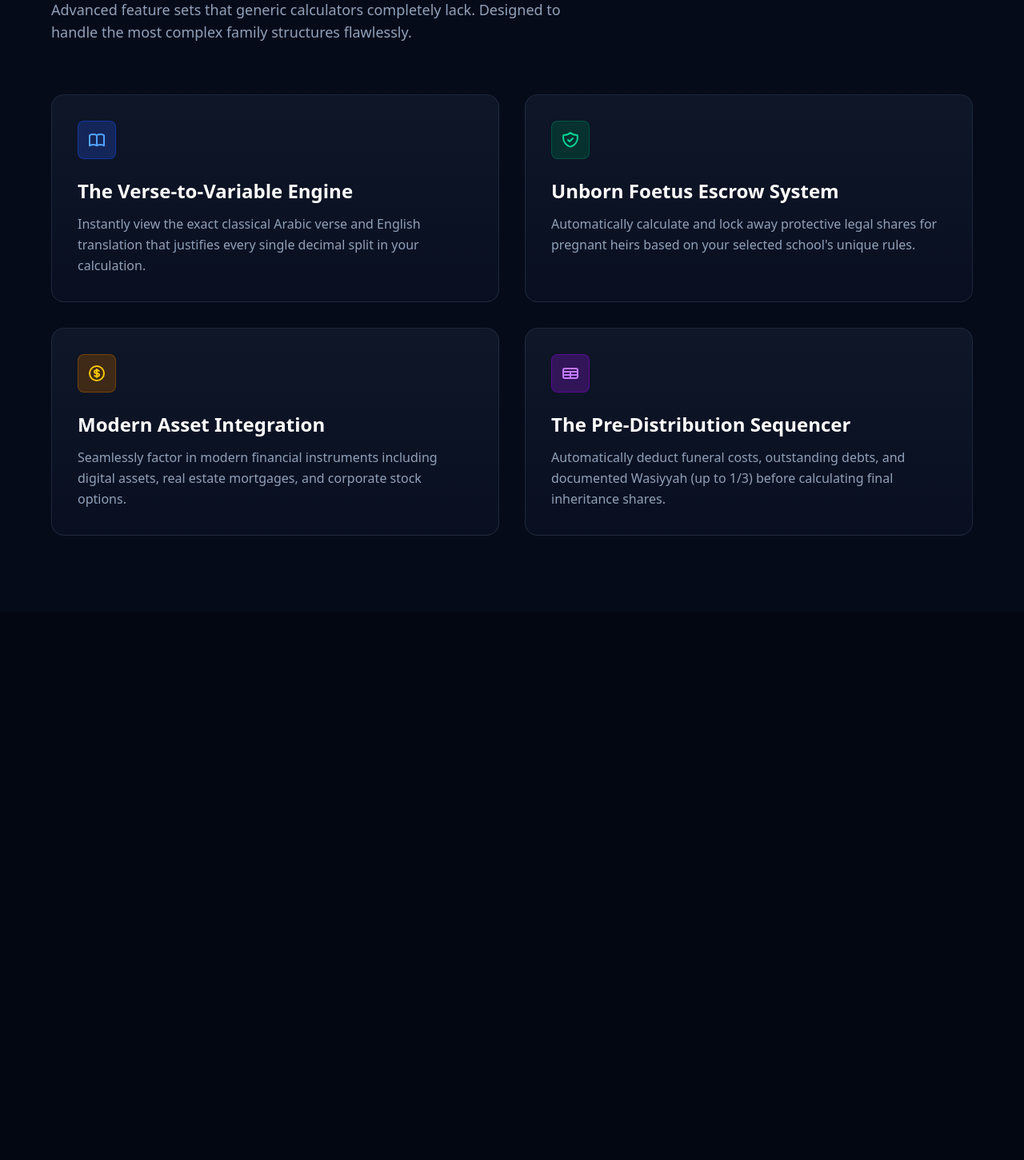
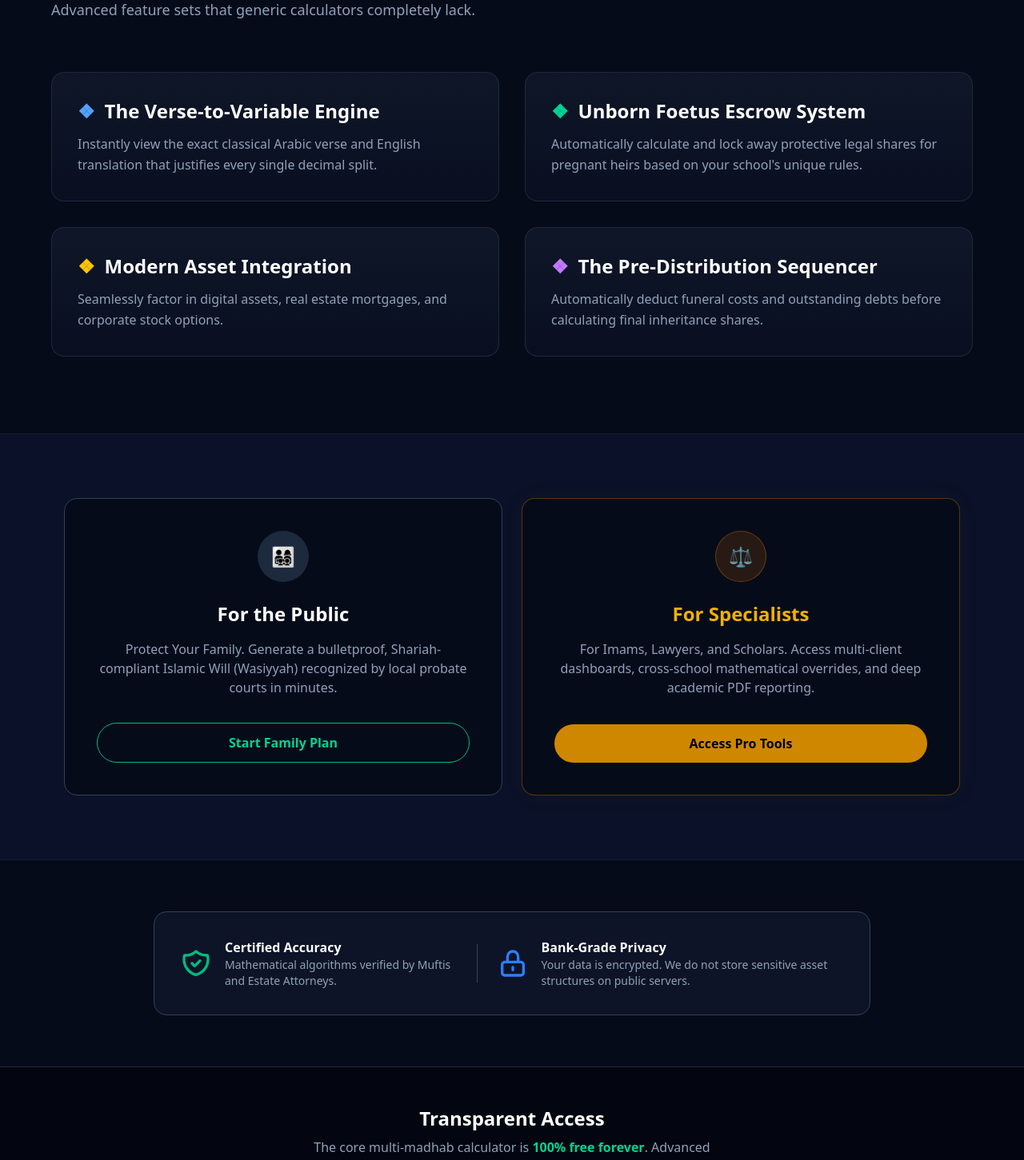
Before and after one commit to drmahmudma-bida/alrahbiyyah-pro, a Next.js app: page / in a window 1280 px wide. Shown: the part 1280-2731 px from the top of the page at 80% size. Before the commit the page ends 2046 px from the top, so only its background shows below. Built offline with nearby package versions, Linux system fonts and the light colour scheme.

Commit message:
Update page.tsx

```diff
--- a/src/app/page.tsx
+++ b/src/app/page.tsx
@@ -31,11 +31,6 @@ export default function LandingPage() {
             >
               Calculate Your Estate Now — 100% Free
             </Link>
-
-            <button className="inline-flex items-center justify-center px-8 py-4 text-lg font-semibold text-slate-300 bg-slate-800/50 rounded-full hover:bg-slate-700/50 hover:text-white transition-all duration-300 border border-slate-700 backdrop-blur-sm">
-              <svg className="w-5 h-5 mr-2" fill="none" stroke="currentColor" viewBox="0 0 24 24" xmlns="http://www.w3.org/2000/svg"><path strokeLinecap="round" strokeLinejoin="round" strokeWidth="2" d="M8.684 13.342C8.886 12.938 9 12.482 9 12c0-.482-.114-.938-.316-1.342m0 2.684a3 3 0 110-2.684m0 2.684l6.632 3.316m-6.632-6l6.632-3.316m0 0a3 3 0 105.367-2.684 3 3 0 00-5.367 2.684zm0 9.316a3 3 0 105.368 2.684 3 3 0 00-5.368-2.684z"></path></svg>
-              Share Platform
-            </button>
           </div>
         </div>
       </section>
@@ -66,56 +61,103 @@ export default function LandingPage() {
         </div>
       </section>
 
-      {/* --- FEATURE GRID: THE LAST BORN --- */}
+      {/* --- FEATURE GRID --- */}
       <section className="py-24 relative z-10 px-4">
         <div className="max-w-6xl mx-auto">
-          <div className="mb-16">
+          <div className="mb-16 text-center md:text-left">
             <h2 className="text-3xl md:text-5xl font-bold text-white mb-4">Engineered for Precision.</h2>
             <p className="text-slate-400 text-lg max-w-2xl">
-              Advanced feature sets that generic calculators completely lack. Designed to handle the most complex family structures flawlessly.
+              Advanced feature sets that generic calculators completely lack.
             </p>
           </div>
 
           <div className="grid grid-cols-1 md:grid-cols-2 gap-8">
-            {/* Feature 1 */}
             <div className="p-8 rounded-2xl bg-gradient-to-b from-slate-800/40 to-slate-900/40 border border-slate-700/50 hover:border-yellow-500/30 transition-all duration-300">
-              <div className="w-12 h-12 rounded-lg bg-blue-900/50 flex items-center justify-center text-blue-400 mb-6 border border-blue-700/50">
-                <svg className="w-6 h-6" fill="none" stroke="currentColor" viewBox="0 0 24 24" xmlns="http://www.w3.org/2000/svg"><path strokeLinecap="round" strokeLinejoin="round" strokeWidth="2" d="M12 6.253v13m0-13C10.832 5.477 9.246 5 7.5 5S4.168 5.477 3 6.253v13C4.168 18.477 5.754 18 7.5 18s3.332.477 4.5 1.253m0-13C13.168 5.477 14.754 5 16.5 5c1.747 0 3.332.477 4.5 1.253v13C19.832 18.477 18.247 18 16.5 18c-1.746 0-3.332.477-4.5 1.253"></path></svg>
-              </div>
-              <h3 className="text-2xl font-bold text-white mb-3">The Verse-to-Variable Engine</h3>
-              <p className="text-slate-400 leading-relaxed">Instantly view the exact classical Arabic verse and English translation that justifies every single decimal split in your calculation.</p>
+              <h3 className="text-2xl font-bold text-white mb-3 flex items-center"><span className="text-blue-400 mr-3">❖</span> The Verse-to-Variable Engine</h3>
+              <p className="text-slate-400 leading-relaxed">Instantly view the exact classical Arabic verse and English translation that justifies every single decimal split.</p>
             </div>
-
-            {/* Feature 2 */}
             <div className="p-8 rounded-2xl bg-gradient-to-b from-slate-800/40 to-slate-900/40 border border-slate-700/50 hover:border-yellow-500/30 transition-all duration-300">
-              <div className="w-12 h-12 rounded-lg bg-emerald-900/50 flex items-center justify-center text-emerald-400 mb-6 border border-emerald-700/50">
-                <svg className="w-6 h-6" fill="none" stroke="currentColor" viewBox="0 0 24 24" xmlns="http://www.w3.org/2000/svg"><path strokeLinecap="round" strokeLinejoin="round" strokeWidth="2" d="M9 12l2 2 4-4m5.618-4.016A11.955 11.955 0 0112 2.944a11.955 11.955 0 01-8.618 3.04A12.02 12.02 0 003 9c0 5.591 3.824 10.29 9 11.622 5.176-1.332 9-6.03 9-11.622 0-1.042-.133-2.052-.382-3.016z"></path></svg>
-              </div>
-              <h3 className="text-2xl font-bold text-white mb-3">Unborn Foetus Escrow System</h3>
-              <p className="text-slate-400 leading-relaxed">Automatically calculate and lock away protective legal shares for pregnant heirs based on your selected school's unique rules.</p>
+              <h3 className="text-2xl font-bold text-white mb-3 flex items-center"><span className="text-emerald-400 mr-3">❖</span> Unborn Foetus Escrow System</h3>
+              <p className="text-slate-400 leading-relaxed">Automatically calculate and lock away protective legal shares for pregnant heirs based on your school's unique rules.</p>
             </div>
-
-            {/* Feature 3 */}
             <div className="p-8 rounded-2xl bg-gradient-to-b from-slate-800/40 to-slate-900/40 border border-slate-700/50 hover:border-yellow-500/30 transition-all duration-300">
-              <div className="w-12 h-12 rounded-lg bg-yellow-900/50 flex items-center justify-center text-yellow-400 mb-6 border border-yellow-700/50">
-                <svg className="w-6 h-6" fill="none" stroke="currentColor" viewBox="0 0 24 24" xmlns="http://www.w3.org/2000/svg"><path strokeLinecap="round" strokeLinejoin="round" strokeWidth="2" d="M12 8c-1.657 0-3 .895-3 2s1.343 2 3 2 3 .895 3 2-1.343 2-3 2m0-8c1.11 0 2.08.402 2.599 1M12 8V7m0 1v8m0 0v1m0-1c-1.11 0-2.08-.402-2.599-1M21 12a9 9 0 11-18 0 9 9 0 0118 0z"></path></svg>
-              </div>
-              <h3 className="text-2xl font-bold text-white mb-3">Modern Asset Integration</h3>
-              <p className="text-slate-400 leading-relaxed">Seamlessly factor in modern financial instruments including digital assets, real estate mortgages, and corporate stock options.</p>
+              <h3 className="text-2xl font-bold text-white mb-3 flex items-center"><span className="text-yellow-400 mr-3">❖</span> Modern Asset Integration</h3>
+              <p className="text-slate-400 leading-relaxed">Seamlessly factor in digital assets, real estate mortgages, and corporate stock options.</p>
             </div>
-
-            {/* Feature 4 */}
             <div className="p-8 rounded-2xl bg-gradient-to-b from-slate-800/40 to-slate-900/40 border border-slate-700/50 hover:border-yellow-500/30 transition-all duration-300">
-              <div className="w-12 h-12 rounded-lg bg-purple-900/50 flex items-center justify-center text-purple-400 mb-6 border border-purple-700/50">
-                <svg className="w-6 h-6" fill="none" stroke="currentColor" viewBox="0 0 24 24" xmlns="http://www.w3.org/2000/svg"><path strokeLinecap="round" strokeLinejoin="round" strokeWidth="2" d="M3 10h18M3 14h18m-9-4v8m-7 0h14a2 2 0 002-2V8a2 2 0 00-2-2H5a2 2 0 00-2 2v8a2 2 0 002 2z"></path></svg>
-              </div>
-              <h3 className="text-2xl font-bold text-white mb-3">The Pre-Distribution Sequencer</h3>
-              <p className="text-slate-400 leading-relaxed">Automatically deduct funeral costs, outstanding debts, and documented Wasiyyah (up to 1/3) before calculating final inheritance shares.</p>
+              <h3 className="text-2xl font-bold text-white mb-3 flex items-center"><span className="text-purple-400 mr-3">❖</span> The Pre-Distribution Sequencer</h3>
+              <p className="text-slate-400 leading-relaxed">Automatically deduct funeral costs and outstanding debts before calculating final inheritance shares.</p>
             </div>
           </div>
         </div>
       </section>
 
+      {/* --- DUAL-AUDIENCE PORTAL --- */}
+      <section className="py-20 bg-[#0a1128] border-y border-slate-800/50 relative z-10">
+        <div className="max-w-6xl mx-auto px-4">
+          <div className="grid grid-cols-1 md:grid-cols-2 gap-6">
+            <div className="bg-[#060b19] border border-slate-700 rounded-2xl p-10 text-center flex flex-col items-center">
+              <div className="w-16 h-16 bg-slate-800 rounded-full flex items-center justify-center mb-6 text-2xl">👨‍👩‍👧‍👦</div>
+              <h3 className="text-2xl font-bold text-white mb-4">For the Public</h3>
+              <p className="text-slate-400 mb-8">Protect Your Family. Generate a bulletproof, Shariah-compliant Islamic Will (Wasiyyah) recognized by local probate courts in minutes.</p>
+              <Link href="/calculator" className="mt-auto px-6 py-3 border border-emerald-500 text-emerald-400 rounded-full hover:bg-emerald-900/30 transition-colors w-full font-semibold">Start Family Plan</Link>
+            </div>
+
+            <div className="bg-[#060b19] border border-yellow-700/50 rounded-2xl p-10 text-center flex flex-col items-center shadow-[0_0_30px_rgba(202,138,4,0.05)]">
+              <div className="w-16 h-16 bg-yellow-900/30 border border-yellow-700/50 rounded-full flex items-center justify-center mb-6 text-2xl">⚖️</div>
+              <h3 className="text-2xl font-bold text-yellow-500 mb-4">For Specialists</h3>
+              <p className="text-slate-400 mb-8">For Imams, Lawyers, and Scholars. Access multi-client dashboards, cross-school mathematical overrides, and deep academic PDF reporting.</p>
+              <Link href="/calculator" className="mt-auto px-6 py-3 bg-yellow-600 text-black rounded-full hover:bg-yellow-500 transition-colors w-full font-bold">Access Pro Tools</Link>
+            </div>
+          </div>
+        </div>
+      </section>
+
+      {/* --- TRUST & PRIVACY BADGES --- */}
+      <section className="py-16 relative z-10 px-4">
+        <div className="max-w-4xl mx-auto bg-slate-900/80 border border-slate-700 rounded-2xl p-8 flex flex-col md:flex-row items-center justify-between gap-6">
+          <div className="flex items-center gap-4">
+            <svg className="w-10 h-10 text-emerald-500 flex-shrink-0" fill="none" stroke="currentColor" viewBox="0 0 24 24"><path strokeLinecap="round" strokeLinejoin="round" strokeWidth="2" d="M9 12l2 2 4-4m5.618-4.016A11.955 11.955 0 0112 2.944a11.955 11.955 0 01-8.618 3.04A12.02 12.02 0 003 9c0 5.591 3.824 10.29 9 11.622 5.176-1.332 9-6.03 9-11.622 0-1.042-.133-2.052-.382-3.016z"></path></svg>
+            <div>
+              <h4 className="text-white font-bold">Certified Accuracy</h4>
+              <p className="text-sm text-slate-400">Mathematical algorithms verified by Muftis and Estate Attorneys.</p>
+            </div>
+          </div>
+          <div className="w-px h-12 bg-slate-700 hidden md:block"></div>
+          <div className="flex items-center gap-4">
+            <svg className="w-10 h-10 text-blue-500 flex-shrink-0" fill="none" stroke="currentColor" viewBox="0 0 24 24"><path strokeLinecap="round" strokeLinejoin="round" strokeWidth="2" d="M12 15v2m-6 4h12a2 2 0 002-2v-6a2 2 0 00-2-2H6a2 2 0 00-2 2v6a2 2 0 002 2zm10-10V7a4 4 0 00-8 0v4h8z"></path></svg>
+            <div>
+              <h4 className="text-white font-bold">Bank-Grade Privacy</h4>
+              <p className="text-sm text-slate-400">Your data is encrypted. We do not store sensitive asset structures on public servers.</p>
+            </div>
+          </div>
+        </div>
+      </section>
+
+      {/* --- FOOTER & PRICING TEASER --- */}
+      <footer className="border-t border-slate-800 bg-[#030610] pt-12 pb-8 px-4 text-center">
+        <div className="max-w-4xl mx-auto flex flex-col items-center">
+          <h2 className="text-2xl font-bold text-white mb-2">Transparent Access</h2>
+          <p className="text-slate-400 mb-8 max-w-lg">
+            The core multi-madhab calculator is <strong className="text-emerald-400">100% free forever</strong>. Advanced features, including court-ready legal Will PDF exports, unlock via a simple premium checkout.
+          </p>
+
+          <div className="flex gap-4 mb-12">
+            <Link href="/calculator" className="px-8 py-3 bg-slate-800 text-white font-semibold rounded-lg hover:bg-slate-700 transition-colors border border-slate-700">
+              Start Free Core
+            </Link>
+            <button className="px-8 py-3 flex items-center bg-yellow-600/10 text-yellow-500 font-semibold rounded-lg hover:bg-yellow-600/20 transition-colors border border-yellow-600/30">
+              <svg className="w-4 h-4 mr-2" fill="none" stroke="currentColor" viewBox="0 0 24 24"><path strokeLinecap="round" strokeLinejoin="round" strokeWidth="2" d="M8.684 13.342C8.886 12.938 9 12.482 9 12c0-.482-.114-.938-.316-1.342m0 2.684a3 3 0 110-2.684m0 2.684l6.632 3.316m-6.632-6l6.632-3.316m0 0a3 3 0 105.367-2.684 3 3 0 00-5.367 2.684zm0 9.316a3 3 0 105.368 2.684 3 3 0 00-5.368-2.684z"></path></svg>
+              Share Platform
+            </button>
+          </div>
+
+          <p className="text-sm text-slate-600">
+            © {new Date().getFullYear()} Almahmudiyyah Press. All rights reserved. <br/> Built as the digital companion to The Islamic Estate Blueprint.
+          </p>
+        </div>
+      </footer>
+
     </main>
   );
 }
```
